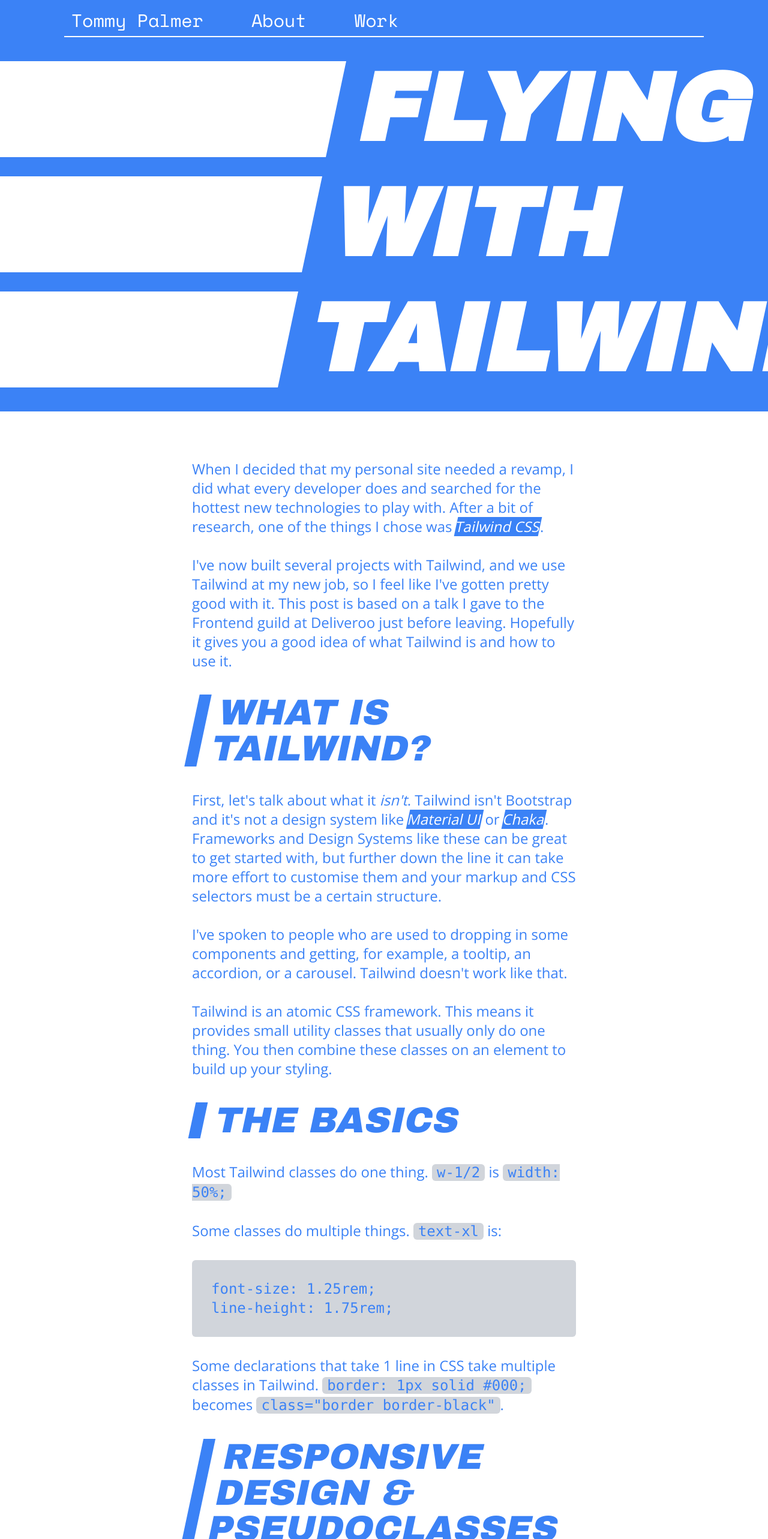
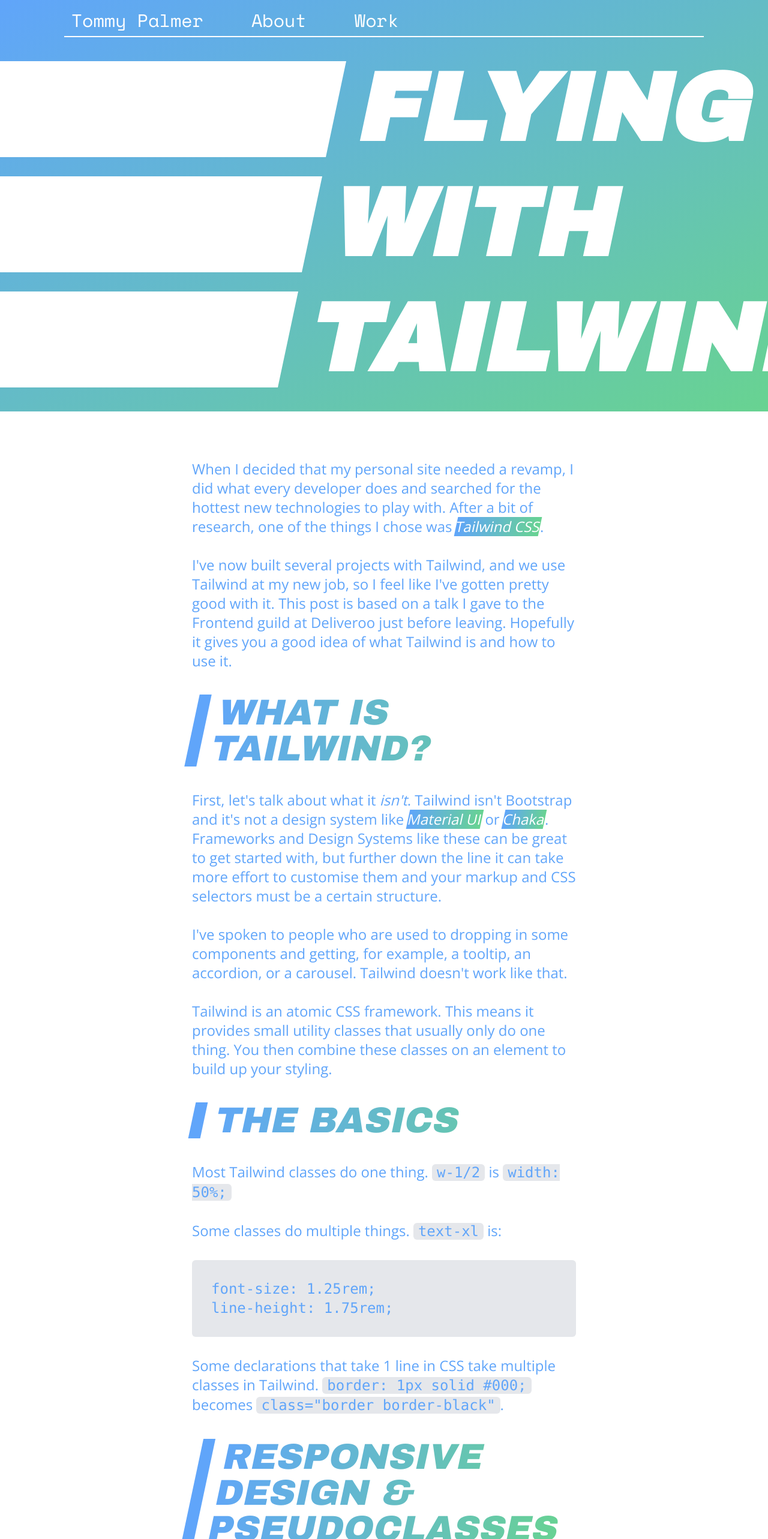
Before and after one commit to tommyp/tommyp.org, a Next.js app: page /flying-with-tailwind in a window 1280 px wide. Shown: the top 2566 px of the page at 60% size. Built offline with nearby package versions, Linux system fonts and the light colour scheme; what tailwindcss-border-gradients would draw is missing.

Commit message:
update design and a few typos

```diff
--- a/pages/flying-with-tailwind.js
+++ b/pages/flying-with-tailwind.js
@@ -5,7 +5,7 @@ import "typeface-open-sans";
 
 const P = ({ children }) => {
   return (
-    <p className="text-xl md:text-2xl font-open-sans text-blue-500 ">
+    <p className="text-xl md:text-2xl font-open-sans text-blue-400 ">
       {children}
     </p>
   );
@@ -13,7 +13,7 @@ const P = ({ children }) => {
 
 const Section = ({ children }) => {
   return (
-    <section className="w-full md:w-4/6 lg:w-1/2 mx-auto px-4 md:px-0 flex-col space-y-8">
+    <section className="w-full md:w-4/6 lg:w-1/2 2xl:w-1/3 mx-auto px-4 md:px-0 flex-col space-y-8">
       {children}
     </section>
   );
@@ -21,7 +21,7 @@ const Section = ({ children }) => {
 
 const H2 = ({ children }) => {
   return (
-    <h2 className="border-l-20 border-blue-500 pl-5 text-5xl md:text-6xl uppercase text-blue-500 font-archivo-black mb-8 transform -skew-x-12 w-full md:w-4/6 lg:w-1/2 -ml-3 sm:mx-auto">
+    <h2 className="border-l-20 border-blue-400 pl-5 text-5xl md:text-6xl uppercase text-transparent bg-gradient-to-r from-blue-400 to-green-400 bg-clip-text font-archivo-black mb-8 transform -skew-x-12 w-full md:w-4/6 lg:w-1/2 2xl:w-1/3 -ml-3 sm:mx-auto">
       {children}
     </h2>
   );
@@ -31,7 +31,7 @@ const A = ({ href, children }) => {
   return (
     <a
       href={href}
-      className="text-white bg-blue-500 inline-block transform -skew-x-12 hover:skew-x-0 transition-all  duration-200"
+      className="text-white bg-gradient-to-r from-blue-400 to-green-400 inline-block transform -skew-x-12 hover:skew-x-0 transition-all duration-200"
     >
       {children}
     </a>
@@ -40,7 +40,7 @@ const A = ({ href, children }) => {
 
 const Pre = ({ children }) => {
   return (
-    <span className="font-roboto-mono bg-gray-300 rounded-md inline px-2">
+    <span className="font-roboto-mono bg-gray-200 rounded-md inline px-2">
       {children}
     </span>
   );
@@ -48,7 +48,7 @@ const Pre = ({ children }) => {
 
 const Code = ({ children }) => {
   return (
-    <code className="font-roboto-mono bg-gray-300 text-blue-500 text-xl md:text-2xl p-8 rounded-md block overflow-scroll">
+    <code className="font-roboto-mono bg-gray-200 text-blue-400 text-xl md:text-2xl p-8 rounded-md block overflow-scroll">
       {children}
     </code>
   );
@@ -58,7 +58,7 @@ const AnIntroToTailwind = () => {
   return (
     <>
       <Head title="Flying with Tailwind" ogImage="flying-with-tailwind.png" />
-      <div className="w-full bg-blue-500 pb-10 mb:pb-20">
+      <div className="w-full  bg-gradient-to-br from-blue-400 to-green-400 pb-10 mb:pb-20">
         <Header textColor="text-white" borderColor="border-white" />
         <h1 className="text-5xl sm:text-7xl md:text-8xl xl:text-10xl text-white uppercase font-bold font-archivo-black  w-full overflow-hidden leading-none">
           <div className="block -ml-32 md:-ml-64">
@@ -180,7 +180,7 @@ const AnIntroToTailwind = () => {
           <P>
             Even with using partials or components, you might think that a load
             of Tailwind classes to style common elements like headings,
-            paragprahs and links is overkill.
+            paragraphs and links is overkill.
           </P>
           <P>
             Just styling an <Pre>a</Pre> will leave your HTML looking like this:
@@ -289,7 +289,7 @@ const AnIntroToTailwind = () => {
             that I really enjoy working with.
           </P>
           <P>As the fantastic docs say:</P>
-          <blockquote className="text-xl md:text-2xl text-blue-500 border-20 transform -skew-x-12 border-blue-500 p-5 md:pl-10">
+          <blockquote className="text-xl md:text-2xl text-white transform -skew-x-12  p-5 md:pl-10 bg-gradient-to-r from-blue-400 to-green-400 ">
             If you can suppress the urge to retch long enough to give it a
             chance, I really think you&apos;ll wonder how you ever worked with
             CSS any other way.
```
Also changed, not shown: public/images/og/flying-with-tailwind.png.
